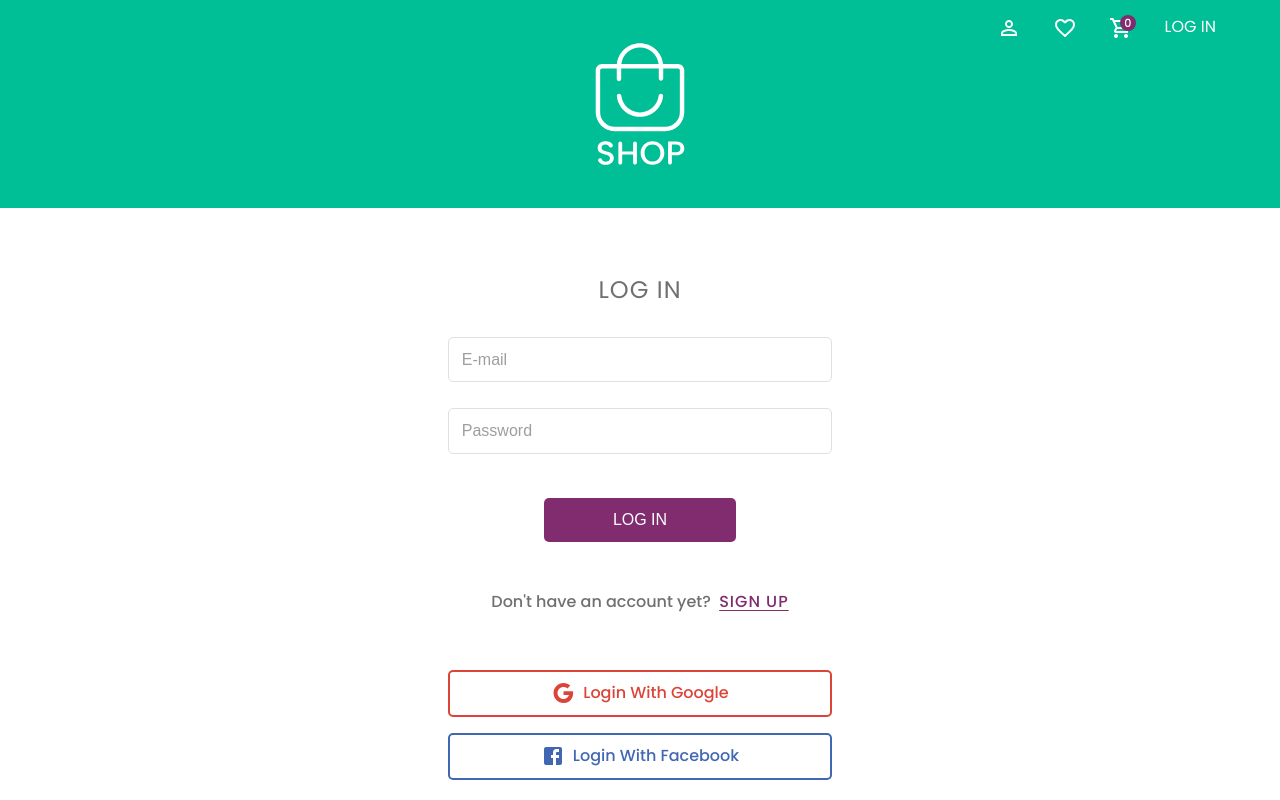
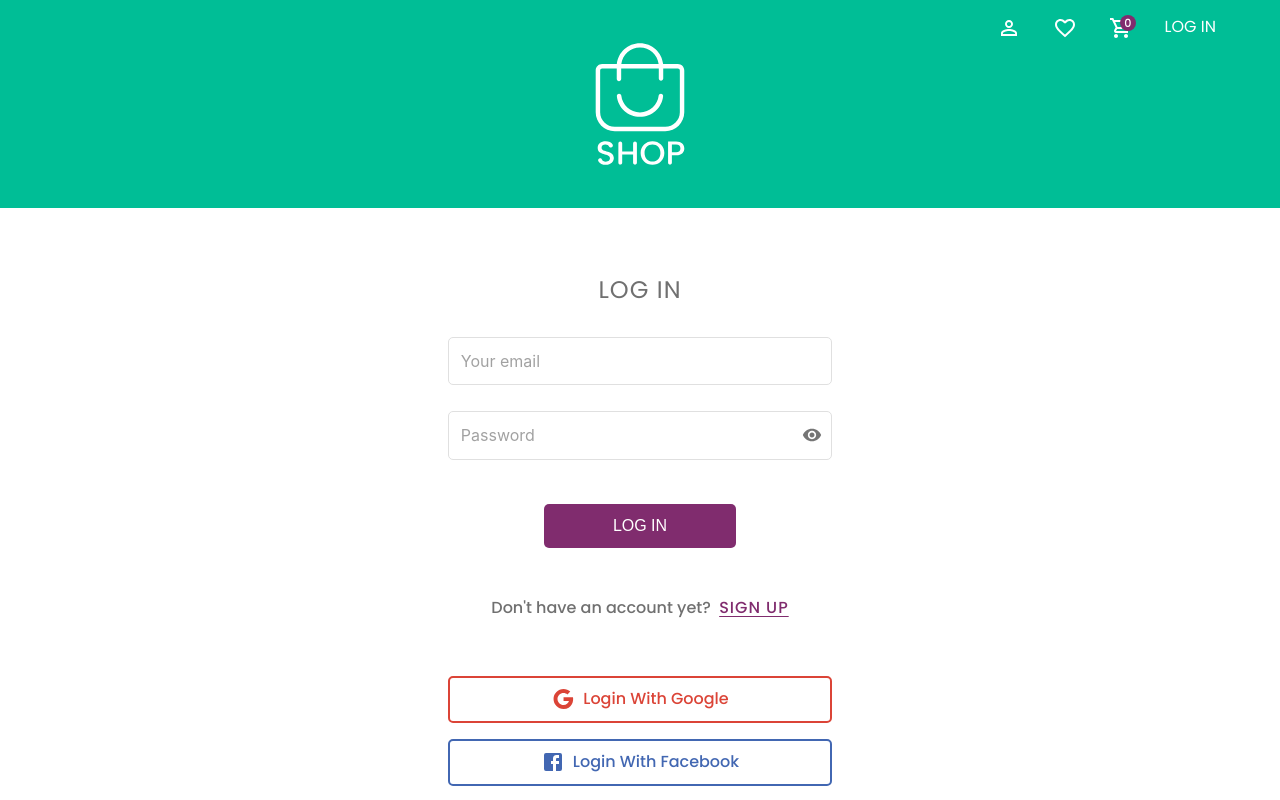
Before and after one commit to kasiaknapowska/shop-app, a React (Create React App) app: page /login in a window 1280 px wide. Shown: the top 800 px of the page. Built offline with nearby package versions, Linux system fonts and the light colour scheme; no server answers.

Commit message:
mui inputs

```diff
--- a/package.json
+++ b/package.json
@@ -16,6 +16,7 @@
     "firebase": "^9.8.1",
     "react": "^18.1.0",
     "react-dom": "^18.1.0",
+    "react-hook-form": "^7.34.2",
     "react-localstorage-hook": "^0.1.0",
     "react-redux": "^8.0.1",
     "react-router-dom": "^6.3.0",
--- a/src/App.scss
+++ b/src/App.scss
@@ -81,6 +81,12 @@ input {
     width: 24rem;
   }
 }
+.MuiOutlinedInput-root {
+  width: 100%;
+  @media screen and ($tablet_s) {
+    width: 24rem;
+  }
+}
 .error {
   color: $colorError;
   text-align: center;
--- /dev/null
+++ b/src/components/CustomInput/CustomInput.js
@@ -0,0 +1,42 @@
+import React, { useState } from "react";
+import { OutlinedInput } from "@mui/material";
+import InputAdornment from "@mui/material/InputAdornment";
+import Visibility from "@mui/icons-material/Visibility";
+import VisibilityOff from "@mui/icons-material/VisibilityOff";
+import IconButton from "@mui/material/IconButton";
+
+const CustomInput = ({ inputType, name, placeholder, onChange, value }) => {
+  const [showPassword, setShowPassword] = useState(false);
+  const handleMouseDownPassword = (event) => {
+    event.preventDefault();
+  };
+  return (
+    <>
+      {inputType === "password" && (
+        <OutlinedInput
+          color="secondary"
+          name={name}
+          value={value}
+          onChange={onChange}
+          placeholder={placeholder}
+          type={showPassword ? "text" : "password"}
+          required
+          endAdornment={
+            <InputAdornment position="end">
+              <IconButton
+                aria-label="toggle password visibility"
+                onClick={() => setShowPassword(!showPassword)}
+                onMouseDown={handleMouseDownPassword}
+                edge="end"
+              >
+                {showPassword ? <VisibilityOff fontSize="small"/> : <Visibility fontSize="small"/>}
+              </IconButton>
+            </InputAdornment>
+          }
+        />
+      )}
+    </>
+  );
+};
+
+export default CustomInput;
--- a/src/components/Form/FormLogin.js
+++ b/src/components/Form/FormLogin.js
@@ -5,6 +5,8 @@ import { logIn } from "../../redux/logInSlice";
 import Button from "../Button/Button";
 import { signInUserWithEmailAndPassword } from "../../lib/auth-firebase";
 import { useNavigate } from "react-router-dom";
+import { OutlinedInput } from "@mui/material";
+import CustomInput from "../CustomInput/CustomInput";
 
 export default function FormLogin({ formData, onInputChange }) {
   const [error, setError] = useState("");
@@ -49,16 +51,18 @@ if (!formData.email || !formData.password) {
   return (
     <>
       <form className="form_container" onSubmit={onSubmit}>
-        <input
+             <OutlinedInput
+          color="secondary"
+          placeholder="Your email"
           type="email"
           name="email"
-          placeholder="E-mail"
           value={formData.email}
           onChange={onInputChange}
+          required
         />
-        <input
-          type="password"
+          <CustomInput
           name="password"
+          inputType="password"
           placeholder="Password"
           value={formData.password}
           onChange={onInputChange}
--- a/src/components/Form/FormSignUp.js
+++ b/src/components/Form/FormSignUp.js
@@ -9,17 +9,16 @@ import {
   updateUserProfile,
 } from "../../lib/auth-firebase";
 import { useNavigate } from "react-router-dom";
+import { OutlinedInput } from "@mui/material";
+import CustomInput from "../CustomInput/CustomInput";
 
-export default function FormSignUp({
-  formData,
-  onInputChange,
-}) {
+export default function FormSignUp({ formData, onInputChange }) {
   const [checked, setChecked] = useState(false);
   const [errors, setErrors] = useState([]);
 
+  const dispatch = useDispatch();
+  const navigate = useNavigate();
 
-  const dispatch = useDispatch();
-const navigate = useNavigate();
 
   const onSubmit = async (e) => {
     e.preventDefault();
@@ -51,10 +50,9 @@ const navigate = useNavigate();
         const displayName = formData.email;
 
         await createUserDocumentFromAuth(user, { displayName });
-        await updateUserProfile({displayName})
+        await updateUserProfile({ displayName });
         dispatch(logIn());
-        navigate(`/user/${user.uid}`)
-
+        navigate(`/user/${user.uid}`);
       } catch (error) {
         if (error.code === "auth/email-already-in-use") {
           alert("Cannot create a user, email already in use");
@@ -62,29 +60,30 @@ const navigate = useNavigate();
         console.log("user creation encontered an error", error.message);
       }
     }
-
   };
 
   return (
     <>
       <form className="form_container" onSubmit={onSubmit}>
-        <input
+        <OutlinedInput
+          color="secondary"
+          placeholder="Your email"
           type="email"
           name="email"
-          placeholder="Your email"
           value={formData.email}
           onChange={onInputChange}
+          required
         />
-        <input
-          type="password"
+        <CustomInput
           name="password"
+          inputType="password"
           placeholder="Password"
           value={formData.password}
           onChange={onInputChange}
         />
-        <input
-          type="password"
+          <CustomInput
           name="repeatPassword"
+          inputType="password"
           placeholder="Repeat passwsord"
           value={formData.repeatPassword}
           onChange={onInputChange}
--- a/src/index.js
+++ b/src/index.js
@@ -12,11 +12,14 @@ import Info from "./pages/Info/Info";
 import FAQ from "./pages/FAQ/FAQ";
 import ScrollToTop from "./components/ScrollToTop/ScrollToTop";
 import reportWebVitals from "./reportWebVitals";
+import { ThemeProvider } from "@emotion/react";
+import theme from "./theme/theme";
 
 const root = ReactDOM.createRoot(document.getElementById("root"));
 root.render(
   <React.StrictMode>
     <Provider store={store}>
+    <ThemeProvider theme={theme}>
       <BrowserRouter>
         <ScrollToTop>
           <Routes>
@@ -32,6 +35,7 @@ root.render(
           </Routes>
         </ScrollToTop>
       </BrowserRouter>
+      </ThemeProvider>
     </Provider>
   </React.StrictMode>
 );
--- /dev/null
+++ b/src/theme/theme.js
@@ -0,0 +1,40 @@
+import { createTheme } from '@mui/material/styles';
+
+const theme = createTheme({
+    palette: {
+        primary: {
+            main: '#00BE96',
+        },
+        secondary: {
+            main: '#802C6E',
+        },
+    },
+    typography: {
+        fontFamily: [
+            '-apple-system',
+            'BlinkMacSystemFont',
+            '"Poppins"',
+            'sans-serif',
+        ].join(','),
+    },
+    components: {
+        MuiOutlinedInput: {
+            styleOverrides: {
+                notchedOutline: {
+                    borderRadius: '5px',
+                    border: '1px solid #E0E0E0'
+                },
+                root: {
+                    fontSize: '1rem',
+                    fontWeight: '400',
+                    margin: '.8rem 0'
+                },
+                input: {
+                    padding: '.8rem',
+                }
+            }
+        },
+    }
+});
+
+export default theme;
```
Also changed, not shown: 1 other file (tests, documents, lock files or other folders).
